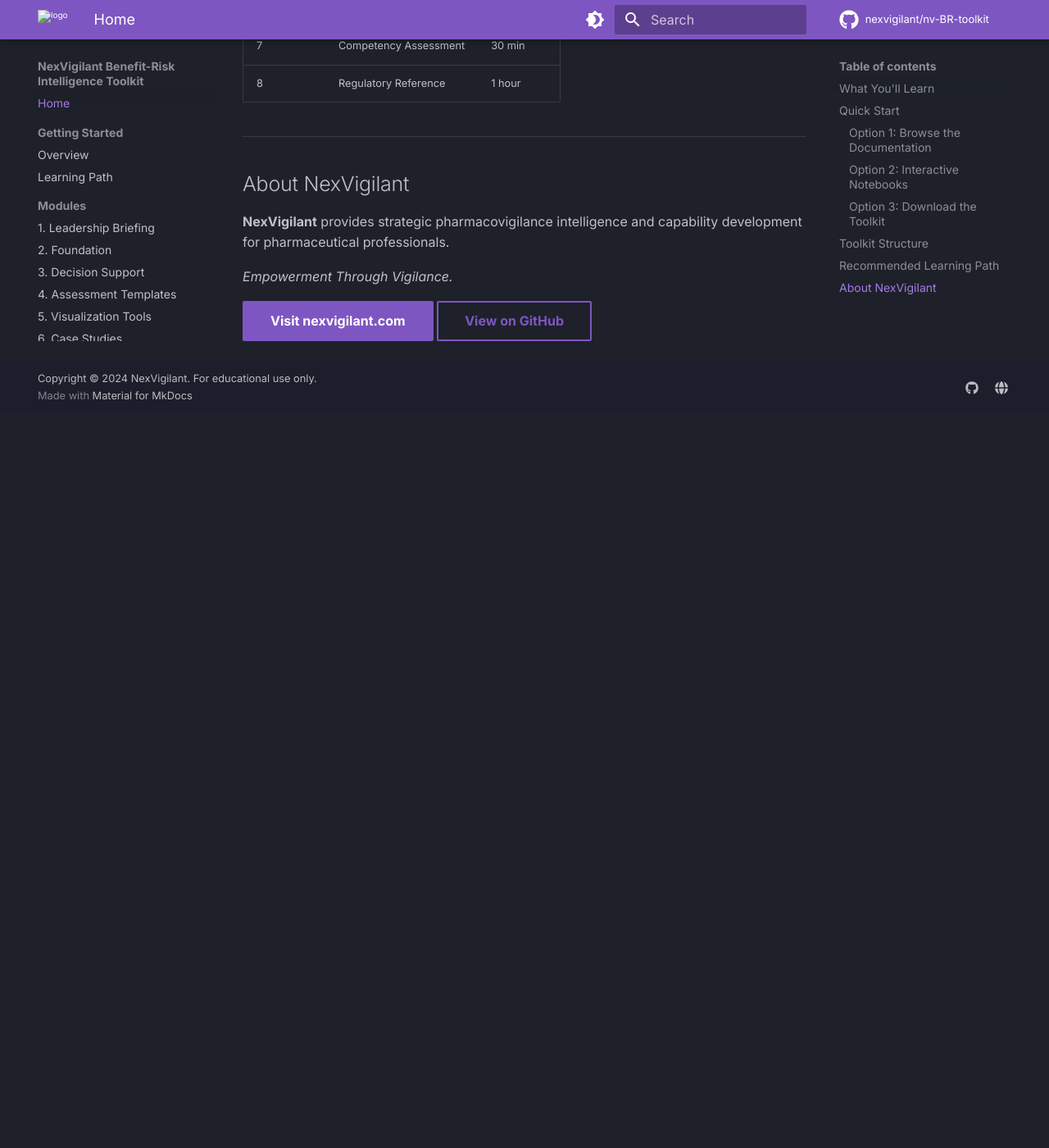
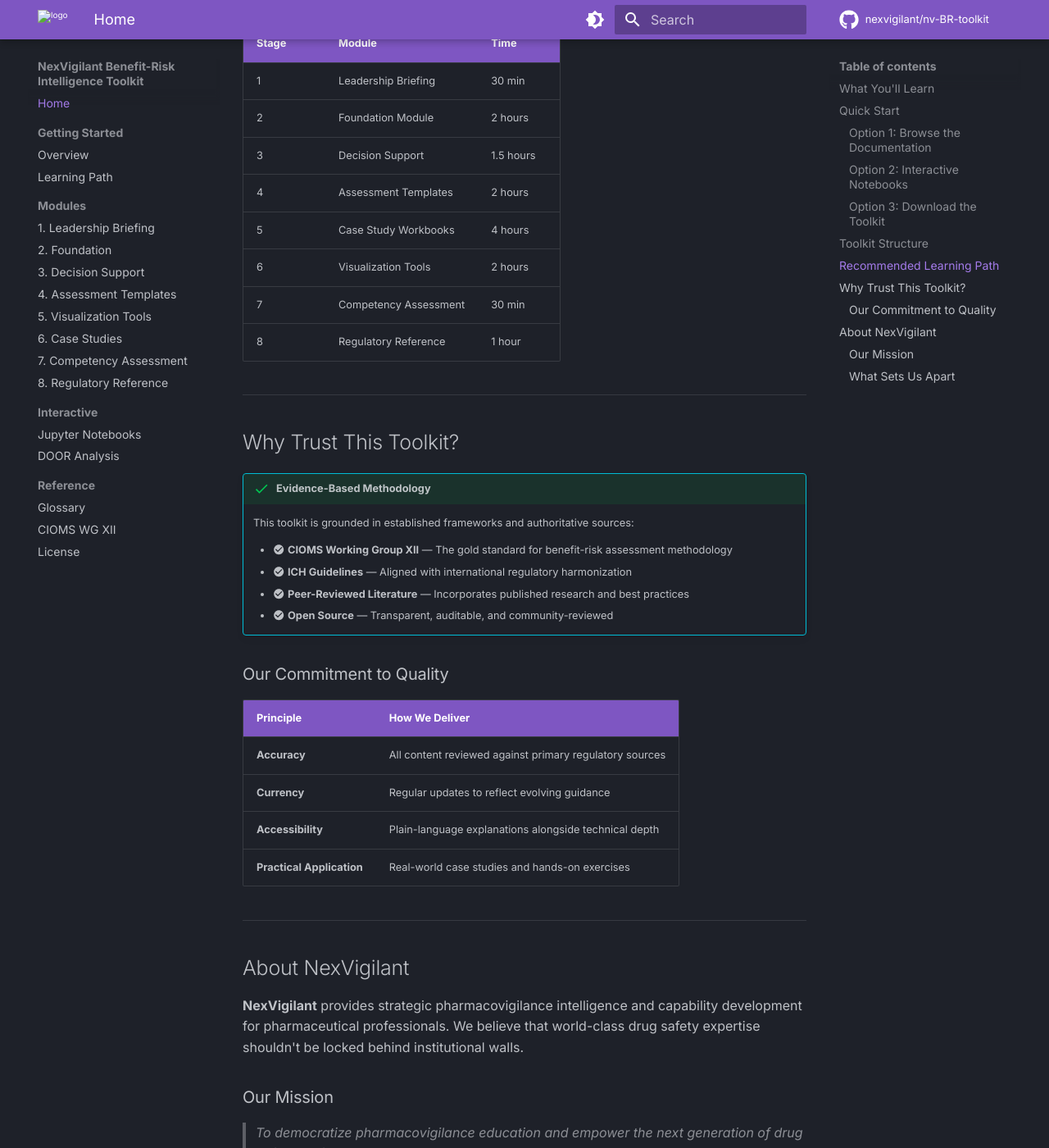
Before and after one commit to nexvigilant/nv-BR-toolkit, an MkDocs documentation site: the page built from docs/index.md, in a window 1280 px wide and 1400 px high, scrolled down 2769 px. Shown: the whole window at 82% size. Built offline with MkDocs 1.6.1 and Material for MkDocs 9.7.7, drawn with Linux system fonts in a browser that asks for light colours; emoji names are drawn with the system emoji font; comment, search, counter and statistics services are not loaded; before the commit the page ends 3274 px from its top, so only the background shows below that; some of the changed text lies outside the part shown.

Commit message:
feat: add Academy preview banner and trust-building content
- Add NexVigilant Academy preview callout with launch teaser
- Include humorous note about CCO Dr. Vigil Alexander's "holiday"
- Add "Why Trust This Toolkit?" section with methodology transparency
- Expand About NexVigilant with mission statement and differentiators
- Add waitlist CTA button

🤖 Generated with [Claude Code](https://claude.com/claude-code)

Co-Authored-By: Claude Opus 4.5 <noreply@anthropic.com>

```diff
--- a/docs/index.md
+++ b/docs/index.md
@@ -5,6 +5,18 @@
 [![CI](https://github.com/nexvigilant/nv-BR-toolkit/actions/workflows/ci.yml/badge.svg)](https://github.com/nexvigilant/nv-BR-toolkit/actions/workflows/ci.yml)
 
 A comprehensive educational toolkit for learning benefit-risk assessment methodologies in pharmaceutical development and pharmacovigilance.
+
+---
+
+!!! tip "🎓 NexVigilant Academy Preview"
+
+    **This toolkit represents an early preview of the learning and development materials that will be available through NexVigilant Academy.**
+
+    We're building a comprehensive capability development platform for pharmacovigilance professionals. This Benefit-Risk Intelligence Toolkit demonstrates our commitment to rigorous, evidence-based educational content.
+
+    *Please pardon our delay in the full Academy launch—our Chief Capability Officer, Dr. Vigil Alexander, took a short holiday during his first week on the job. The generation simply doesn't want to WORK anymore...* :material-emoticon-wink:
+
+    **Stay tuned for the full Academy experience at [nexvigilant.com](https://www.nexvigilant.com)**
 
 ---
 
@@ -97,11 +109,45 @@ graph LR
 
 ---
 
+## Why Trust This Toolkit?
+
+!!! success "Evidence-Based Methodology"
+
+    This toolkit is grounded in established frameworks and authoritative sources:
+
+    - :material-check-circle: **CIOMS Working Group XII** — The gold standard for benefit-risk assessment methodology
+    - :material-check-circle: **ICH Guidelines** — Aligned with international regulatory harmonization
+    - :material-check-circle: **Peer-Reviewed Literature** — Incorporates published research and best practices
+    - :material-check-circle: **Open Source** — Transparent, auditable, and community-reviewed
+
+### Our Commitment to Quality
+
+| Principle | How We Deliver |
+|-----------|----------------|
+| **Accuracy** | All content reviewed against primary regulatory sources |
+| **Currency** | Regular updates to reflect evolving guidance |
+| **Accessibility** | Plain-language explanations alongside technical depth |
+| **Practical Application** | Real-world case studies and hands-on exercises |
+
+---
+
 ## About NexVigilant
 
-**NexVigilant** provides strategic pharmacovigilance intelligence and capability development for pharmaceutical professionals.
+**NexVigilant** provides strategic pharmacovigilance intelligence and capability development for pharmaceutical professionals. We believe that world-class drug safety expertise shouldn't be locked behind institutional walls.
+
+### Our Mission
+
+> *To democratize pharmacovigilance education and empower the next generation of drug safety professionals with the knowledge, skills, and tools they need to protect patients worldwide.*
+
+### What Sets Us Apart
+
+- :material-brain: **Capability-Focused** — We build competencies, not just knowledge
+- :material-file-certificate: **Industry-Aligned** — Content mapped to EPA competency frameworks
+- :material-school: **Practitioner-Designed** — Created by PV professionals, for PV professionals
+- :material-open-source-initiative: **Transparency First** — Open methodologies, open resources
 
 *Empowerment Through Vigilance.*
 
 [Visit nexvigilant.com](https://www.nexvigilant.com){ .md-button .md-button--primary }
 [View on GitHub](https://github.com/nexvigilant/nv-BR-toolkit){ .md-button }
+[Join the Waitlist](https://www.nexvigilant.com/waitlist){ .md-button }
```
